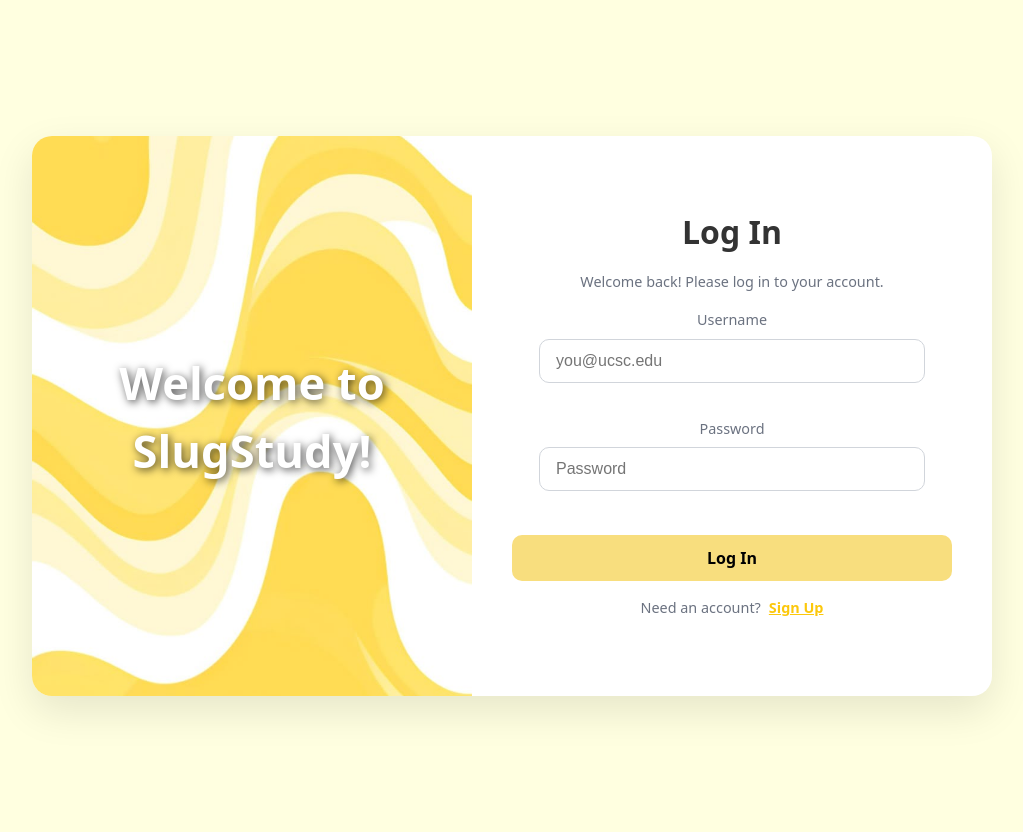
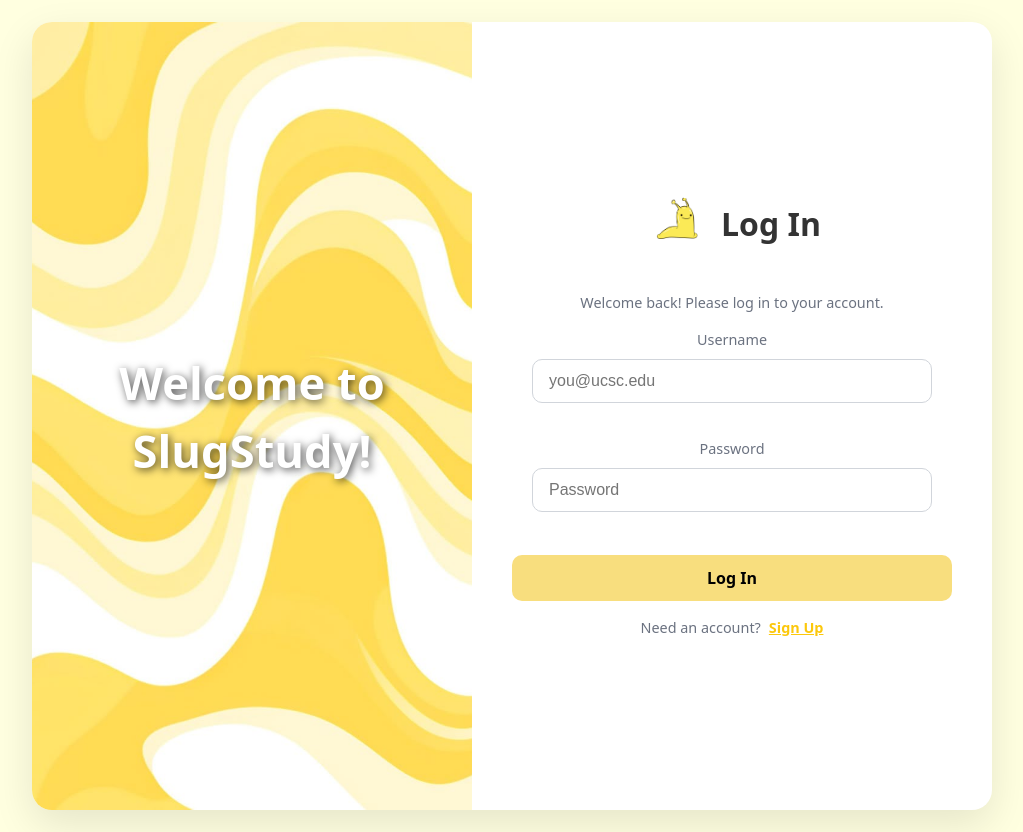
Before and after one commit to kritibhargava1/StudySlug, a React (Vite) app: page / in a window 1280 px wide. Shown: the top 832 px of the page, without its empty margins (144-1167 px from the left). Built offline with nearby package versions, Linux system fonts and the light colour scheme.

Commit message:
login page design edits/logo

```diff
--- a/src/pages/Login.jsx
+++ b/src/pages/Login.jsx
@@ -9,6 +9,8 @@ import {
 } from "../firebase";
 import { useNavigate } from "react-router-dom";
 import loginImage from "../assets/login-img.jpg";
+import logo from '../assets/logo.png';
+
 import "../styles/Login.css";
 
 function Login() {
@@ -60,7 +62,6 @@ function Login() {
   return (
     <div className="loginPage">
       <div className="loginWrapper">
-        {/* Image section with overlay */}
         <div className="loginImageSection">
           <img src={loginImage} alt="Login Visual" className="loginImage" />
           <div className="imageOverlay">
@@ -69,14 +70,22 @@ function Login() {
         </div>
 
         <div className="loginContainer">
-          <h1 className="loginTitle">
-            {isSignUp ? "Sign Up " : "Log In "}
-          </h1>
-          {!isSignUp && (
+          <div className="loginHeader">
+            <img src={logo} alt="Slug Logo" className="loginLogo" />
+            <h1 className="loginTitle">{isSignUp ? "Sign Up" : "Log In"}</h1>
+          </div>
+
+          {isSignUp ? (
+            <p className="loginSubtitle">
+              Welcome to StudySlug — create an account to get started!
+            </p>
+          ) : (
             <p className="loginSubtitle">
               Welcome back! Please log in to your account.
             </p>
           )}
+
+          <div className="formWrapper">
             <form onSubmit={handleSubmit}>
               {isSignUp && (
                 <>
@@ -87,7 +96,7 @@ function Login() {
                       placeholder="First Name"
                       value={firstName}
                       onChange={(e) => setFirstName(e.target.value)}
-                    className="loginInput"
+                      className="loginInput" // ✅ This ensures the style matches
                     />
                   </div>
                   <div className="inputGroup">
@@ -97,7 +106,7 @@ function Login() {
                       placeholder="Last Name"
                       value={lastName}
                       onChange={(e) => setLastName(e.target.value)}
-                    className="loginInput"
+                      className="loginInput" // ✅ Must match!
                     />
                   </div>
                 </>
@@ -147,6 +156,7 @@ function Login() {
           </div>
         </div>
       </div>
+    </div>
   );
 }
 
--- a/src/styles/Login.css
+++ b/src/styles/Login.css
@@ -1,3 +1,8 @@
+
+.loginPage {
+  overflow-y: auto; /* allow scrolling if needed */
+}
+
 /* Overall page styling */
 .loginPage {
   width: 100vw;
@@ -15,7 +20,6 @@
   display: flex;
   width: 100%;
   max-width: 960px;
-  height: 70vh;
   background: white;
   border-radius: 20px;
   overflow: hidden;
@@ -71,6 +75,24 @@
   }
 }
 
+.loginHeader {
+  display: flex;
+  align-items: center;
+  justify-content: center;
+  gap: 10px;
+  margin-bottom: 1rem;
+}
+
+.loginLogo {
+  width: 60px;
+  height: 60px;
+  object-fit: cover;
+  border-radius: 50%;
+  background: white;
+  padding: 4px;
+}
+
+
 /* Login container (form) styling */
 .loginContainer {
   flex: 1;
@@ -79,6 +101,8 @@
   flex-direction: column;
   justify-content: center;
   text-align: center;
+  overflow-y: auto;
+  max-height: 100vh;
 }
 
 /* Title styling */
@@ -98,6 +122,8 @@
 }
 /* Input fields */
 .loginInput {
+  background-color: white;
+  color: black;
   width: 80%;         /* Use 80% width of the container (you can adjust this percentage) */
   max-width: 400px;   /* Limits the width on larger screens */
   padding: 12px 16px;
@@ -110,8 +136,8 @@
 
 .loginInput:focus {
   outline: none;
-  border-color: #a78bfa;
-  box-shadow: 0 0 0 3px rgba(167, 139, 250, 0.3);
+  background-color: white;
+  color: black;
 }
 
 /* Button styling */
@@ -177,3 +203,16 @@
   text-align: center;          /* Center text inside the label */
   width: 100%;                 /* Ensure full width so text is truly centered */
 }
+
+/* Ensures all input groups align and scale the same */
+.inputGroup input {
+  box-sizing: border-box;
+  width: 100%;
+  max-width: 400px;
+}
+
+.inputGroup {
+  width: 100%;
+  max-width: 400px;
+  margin: 0 auto 1.2rem auto;  /* Ensures centered alignment */
+}
```
Also changed, not shown: src/assets/logo.png (added). Lines whose indentation alone changed are shown as unchanged.
